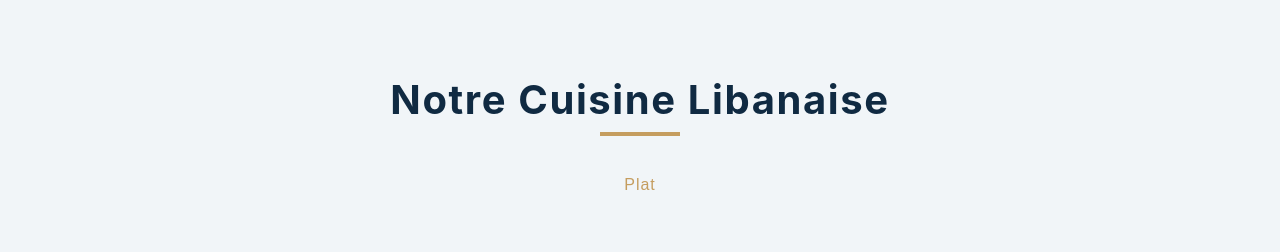
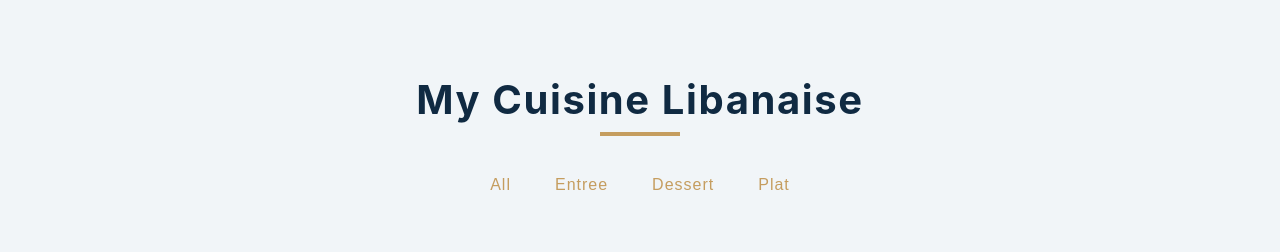
Before and after one commit to rimasemib/macuisinelibanaise, a React (Create React App) app: page / in a window 1280 px wide. Shown: the top 252 px of the page. Built offline with nearby package versions, Linux system fonts and the light colour scheme.

Commit message:
adding all entree plat dessert buttons

```diff
--- a/public/index.html
+++ b/public/index.html
@@ -1,5 +1,6 @@
 <!DOCTYPE html>
 <html lang="fr">
+
 
   <head>
     <meta charset="utf-8" />
--- a/src/App.js
+++ b/src/App.js
@@ -6,11 +6,18 @@ import Categories from "./components/Categories";
 import items from "../src/assets/data";
 import './App.css';
 
+const allCategories = ['all', ...new Set (items.map((item) => item.category))];
+console.log(allCategories);
+
 function App() {
   const [menuItems, setMenuItems] = useState(items);
-  const [categories, setCategories] = useState([]);
+  const [categories, setCategories] = useState(allCategories);
 
   const filterItems = (category) => {
+    if (category === 'all'){
+      setMenuItems(items);
+      return;
+    }
     const newItems = items.filter ((item) => item.category === category);
     setMenuItems(newItems);
   };
@@ -19,7 +26,7 @@ function App() {
     <main>
       <section className="menu section">
         <div className="title">
-          <h2>Notre Cuisine Libanaise</h2>
+          <h2>My Cuisine Libanaise</h2>
           <div className="underline"></div>
 
         </div>
--- a/src/components/Categories.js
+++ b/src/components/Categories.js
@@ -1,12 +1,20 @@
 import React from "react";
 
-const Categories = ({filterItems}) => {
+const Categories = ({categories, filterItems}) => {
     return(
         <div className="btn-container">
+            {categories.map((category, index) =>{
+                return <button type="button" className="filter-btn" key= {index}
+                onClick={() => filterItems(category)}>{category}</button>
+            })}
+            {/* <button className="filter-btn" onClick={() =>
+            filterItems('all')}>
+                All
+            </button>
             <button className="filter-btn" onClick={() =>
             filterItems('plat')}>
                 Plat
-            </button>
+            </button> */}
         </div>
     );
 };
```
